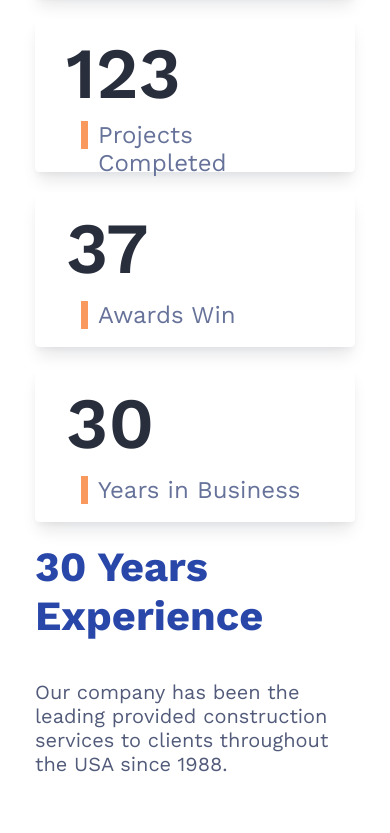
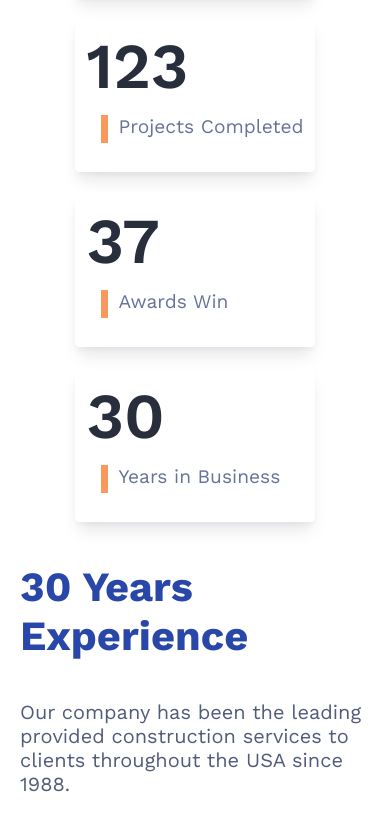
Before and after one commit to vitalii-f/TheBox, a plain HTML site: page index.html in a window 390 px wide. Shown: the part 3565-4398 px from the top of the page. Drawn offline with nearby package versions, Linux system fonts and the light colour scheme.

Commit message:
fonts fix

```diff
--- a/style.css
+++ b/style.css
@@ -558,14 +558,11 @@ section {
     .stats__title {
         font-size: 2.6rem;
         line-height: normal;
-        margin-bottom: 40px;
     }
 
     .stats__text {
-        font-weight: 400;
         font-size: 20px;
         line-height: normal;
-        margin-bottom: 60px;
     }
 }
 
@@ -573,13 +570,38 @@ section {
     .stats__wrapper {
         display: flex;
         flex-direction: column;
-        gap: 20px 0;
+        gap: 40px 0;
     }
     .stats__cards {
 
     }
     .stats__card img {
         display: none;
+    }
+}
+
+@media (max-width: 425px) {
+    .stats {
+        padding: 100px 0;
+    }
+
+    .stats__card {
+        height: 155px;
+        background: #FFFFFF;
+        border: 1px solid #FFFFFF;
+        box-shadow: 0px 12px 16px -4px rgba(17, 24, 39, 0.1), 0px 4px 6px -2px rgba(17, 24, 39, 0.05);
+        border-radius: 4px;
+        padding: 20px 10px;
+    }
+
+    .stats__card h2 {
+        font-size: 4rem;
+        line-height: normal;
+    }
+
+    .stats__card p {
+        font-size: 1.2rem;
+        line-height: normal;
     }
 }
 
```
